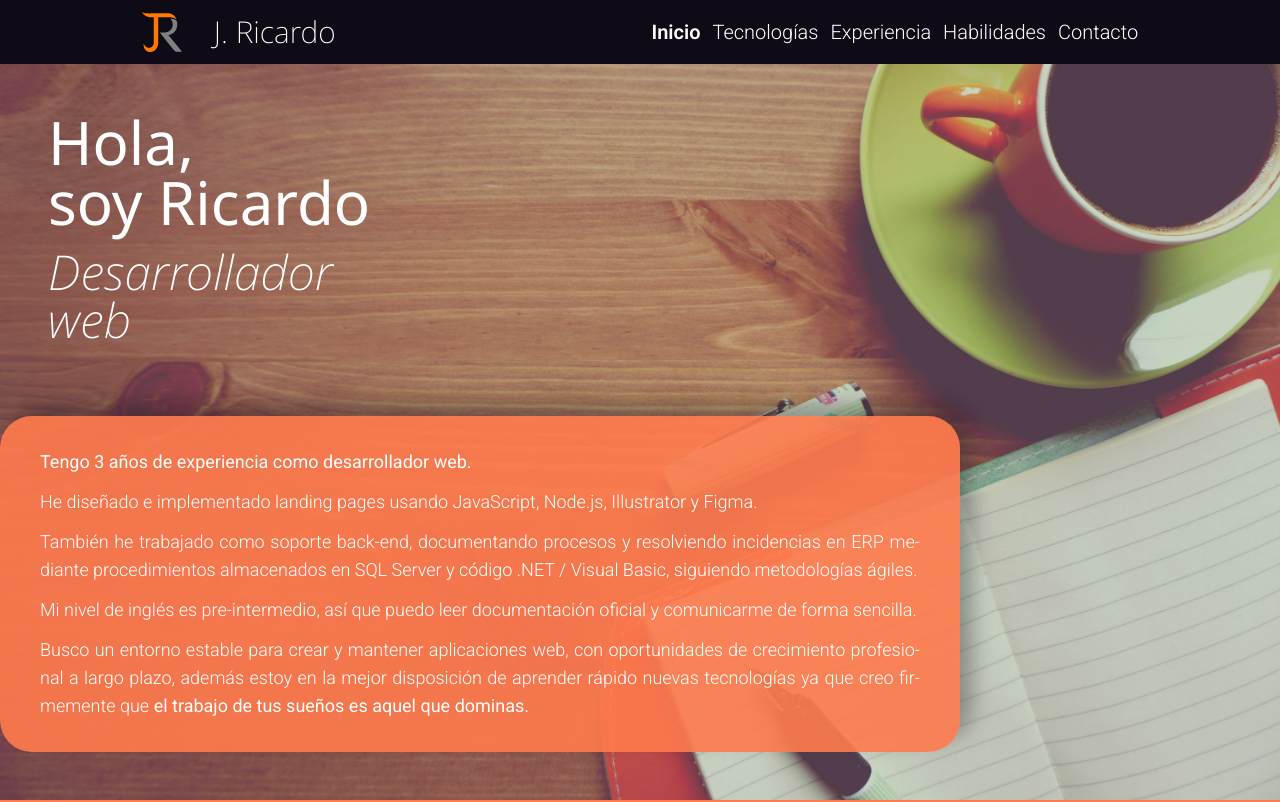
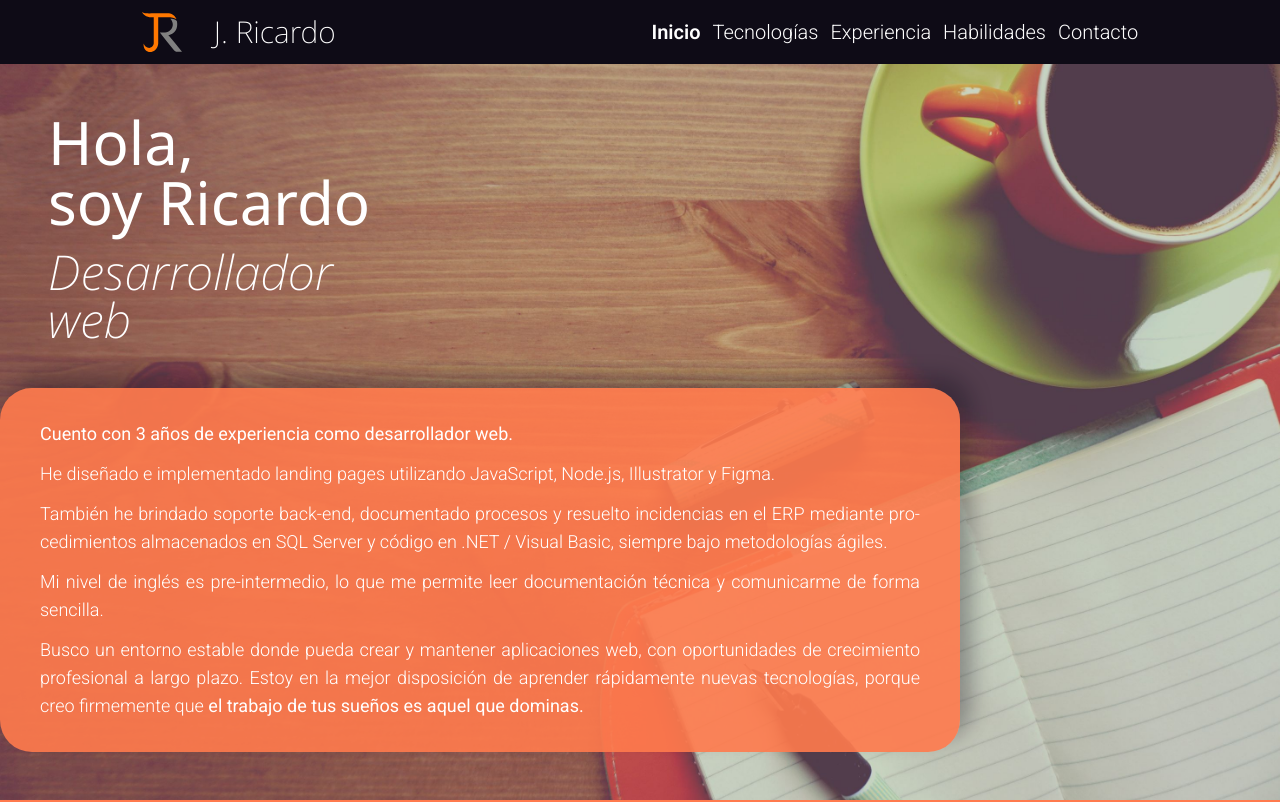
Before and after one commit to ReshiHG/Personal-Web-v2.0, a React (Vite) app: page / in a window 1280 px wide. Shown: the top 802 px of the page. Built offline with nearby package versions, Linux system fonts and the light colour scheme.

Commit message:
Mejora en redacción hero

```diff
--- a/src/components/layout/Hero.tsx
+++ b/src/components/layout/Hero.tsx
@@ -56,27 +56,27 @@ export function Hero({
 
           <p className="flex flex-col gap-3 p-8 text-justify hyphens-auto lg:px-10 lg:py-8 lg:text-lg lg:font-light">
             <span>
-              <b>Tengo 3 años de experiencia como desarrollador web. </b>
+              <b>Cuento con 3 años de experiencia como desarrollador web. </b>
             </span>
             <span>
-              He diseñado e implementado landing pages usando JavaScript,
+              He diseñado e implementado landing pages utilizando JavaScript,
               Node.js, Illustrator y Figma.
             </span>
             <span>
-              También he trabajado como soporte back-end, documentando procesos
-              y resolviendo incidencias en ERP mediante procedimientos
-              almacenados en SQL Server y código .NET / Visual Basic, siguiendo
+              También he brindado soporte back-end, documentado procesos y
+              resuelto incidencias en el ERP mediante procedimientos almacenados
+              en SQL Server y código en .NET / Visual Basic, siempre bajo
               metodologías ágiles.
             </span>
             <span>
-              Mi nivel de inglés es pre-intermedio, así que puedo leer
-              documentación oficial y comunicarme de forma sencilla.
+              Mi nivel de inglés es pre-intermedio, lo que me permite leer
+              documentación técnica y comunicarme de forma sencilla.
             </span>
             <span>
-              Busco un entorno estable para crear y mantener aplicaciones web,
-              con oportunidades de crecimiento profesional a largo plazo, además
-              estoy en la mejor disposición de aprender rápido nuevas
-              tecnologías ya que creo firmemente que
+              Busco un entorno estable donde pueda crear y mantener aplicaciones
+              web, con oportunidades de crecimiento profesional a largo plazo.
+              Estoy en la mejor disposición de aprender rápidamente nuevas
+              tecnologías, porque creo firmemente que
               <b> el trabajo de tus sueños es aquel que dominas.</b>
             </span>
           </p>
```
